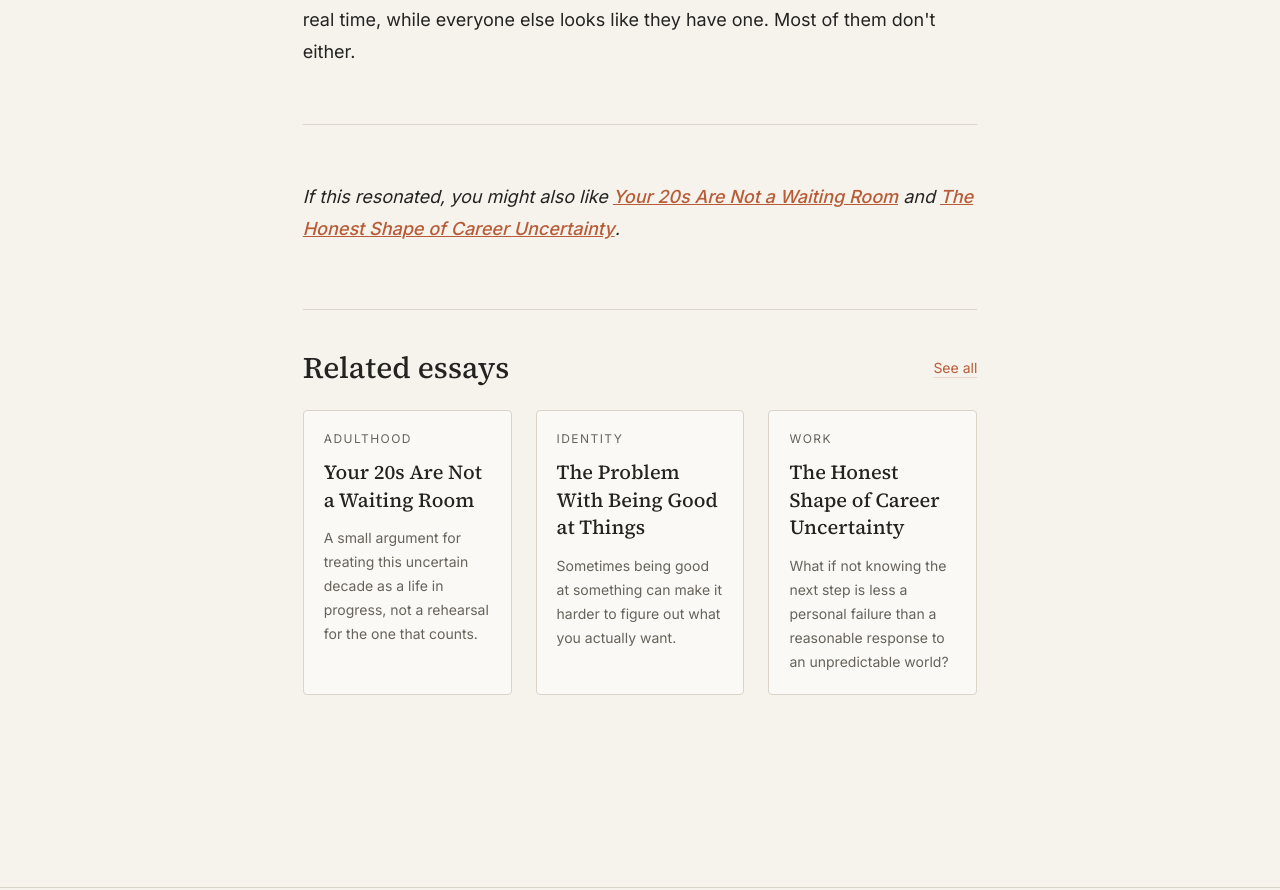
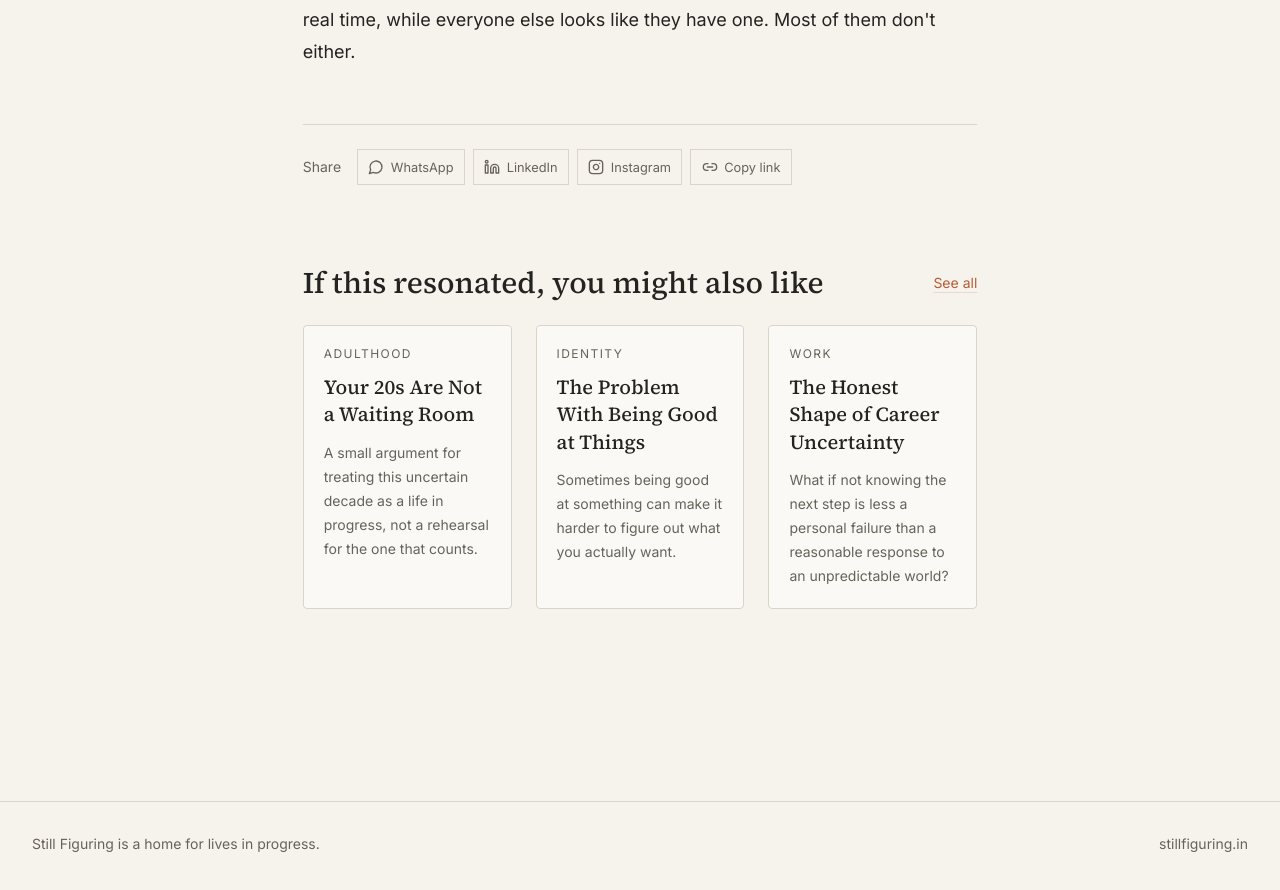
Before and after one commit to mukherjeeananyaa007/stillfiguring.in, a Next.js app: page /articles/quarter-life-crisis in a window 1280 px wide. Shown: the part 3605-4495 px from the top of the page. Built offline with nearby package versions, Linux system fonts and the light colour scheme.

Commit message:
Refine article sharing and related links

```diff
--- a/app/articles/[slug]/page.tsx
+++ b/app/articles/[slug]/page.tsx
@@ -2,6 +2,7 @@ import type { Metadata } from 'next';
 import { notFound } from 'next/navigation';
 import { compileMDX } from 'next-mdx-remote/rsc';
 import { getAllArticles, getArticleBySlug } from '@/lib/articles';
+import { ShareControls } from '@/components/share-controls';
 
 function formatDate(date: string) {
   return new Intl.DateTimeFormat('en', { month: 'long', day: 'numeric', year: 'numeric' }).format(new Date(date));
@@ -82,11 +83,12 @@ export default async function ArticlePage({ params }: { params: { slug: string }
           <img src={article.image} alt={article.imageAlt} className="aspect-[16/9] h-auto w-full object-cover" width={1200} height={675} />
         </figure>
       <article className="article-body prose prose-lg mt-12">{content}</article>
+      <ShareControls title={article.title} url={`https://www.stillfiguring.in/articles/${article.slug}`} />
 
       {relatedArticles.length > 0 && (
-        <aside className="mt-16 border-t border-[rgb(var(--line))] pt-10">
+        <aside className="mt-12 pt-2">
           <div className="mb-6 flex items-center justify-between gap-4">
-            <h2 className="text-2xl sm:text-3xl">Related essays</h2>
+            <h2 className="text-2xl sm:text-3xl">If this resonated, you might also like</h2>
             <a href="/articles" className="text-sm text-accent underline decoration-accent-soft underline-offset-4 hover:decoration-accent">See all</a>
           </div>
 
--- a/app/globals.css
+++ b/app/globals.css
@@ -75,6 +75,25 @@
     text-transform: uppercase;
   }
 
+  .share-button {
+    display: inline-flex;
+    align-items: center;
+    gap: 0.4rem;
+    border: 1px solid rgb(var(--line));
+    padding: 0.45rem 0.65rem;
+    color: rgb(var(--ink-muted));
+    font-size: 0.8rem;
+    transition: border-color 150ms ease, color 150ms ease, background-color 150ms ease;
+  }
+
+  .share-button:hover,
+  .share-button:focus-visible {
+    border-color: rgb(var(--accent));
+    background: rgb(var(--accent-soft));
+    color: rgb(var(--ink));
+    outline: none;
+  }
+
   .prose {
     --tw-prose-body: rgb(var(--ink));
     --tw-prose-headings: rgb(var(--ink));
--- /dev/null
+++ b/components/share-controls.tsx
@@ -0,0 +1,89 @@
+'use client';
+
+import { useState } from 'react';
+import { Instagram, Link2, Linkedin, MessageCircle } from 'lucide-react';
+
+type ShareControlsProps = {
+  title: string;
+  url: string;
+};
+
+function openAppFirst(appUrl: string, webUrl: string) {
+  let appOpened = false;
+  const handleVisibilityChange = () => {
+    appOpened = document.hidden;
+  };
+
+  document.addEventListener('visibilitychange', handleVisibilityChange);
+  window.location.href = appUrl;
+
+  window.setTimeout(() => {
+    document.removeEventListener('visibilitychange', handleVisibilityChange);
+    if (!appOpened) {
+      window.open(webUrl, '_blank', 'noopener,noreferrer');
+    }
+  }, 900);
+}
+
+export function ShareControls({ title, url }: ShareControlsProps) {
+  const [status, setStatus] = useState('');
+  const encodedUrl = encodeURIComponent(url);
+  const encodedText = encodeURIComponent(`${title} ${url}`);
+
+  async function copyLink() {
+    try {
+      await navigator.clipboard.writeText(url);
+      setStatus('Link copied');
+    } catch {
+      setStatus('Copy failed');
+    }
+  }
+
+  async function shareToInstagram() {
+    await copyLink();
+    openAppFirst('instagram://app', 'https://www.instagram.com/');
+  }
+
+  return (
+    <div className="py-6" aria-label="Share this article">
+      <div className="flex flex-wrap items-center gap-2">
+        <span className="mr-2 text-sm text-[rgb(var(--ink-muted))]">Share</span>
+        <button
+          type="button"
+          onClick={() => openAppFirst(`whatsapp://send?text=${encodedText}`, `https://wa.me/?text=${encodedText}`)}
+          className="share-button"
+          aria-label="Share on WhatsApp"
+          title="Share on WhatsApp"
+        >
+          <MessageCircle size={16} aria-hidden="true" />
+          <span>WhatsApp</span>
+        </button>
+        <button
+          type="button"
+          onClick={() => openAppFirst(`linkedin://shareArticle?url=${encodedUrl}`, `https://www.linkedin.com/sharing/share-offsite/?url=${encodedUrl}`)}
+          className="share-button"
+          aria-label="Share on LinkedIn"
+          title="Share on LinkedIn"
+        >
+          <Linkedin size={16} aria-hidden="true" />
+          <span>LinkedIn</span>
+        </button>
+        <button
+          type="button"
+          onClick={shareToInstagram}
+          className="share-button"
+          aria-label="Share on Instagram"
+          title="Share on Instagram"
+        >
+          <Instagram size={16} aria-hidden="true" />
+          <span>Instagram</span>
+        </button>
+        <button type="button" onClick={copyLink} className="share-button" aria-label="Copy article link" title="Copy article link">
+          <Link2 size={16} aria-hidden="true" />
+          <span>Copy link</span>
+        </button>
+        <span className="sr-only" aria-live="polite">{status}</span>
+      </div>
+    </div>
+  );
+}
--- a/content/articles/quarter-life-crisis.mdx
+++ b/content/articles/quarter-life-crisis.mdx
@@ -46,5 +46,3 @@ If you're in the middle of it right now — the vague dread, the sense of being
 It's not a crisis. It's just what it feels like to build a life without a blueprint, in real time, while everyone else looks like they have one. Most of them don't either.
 
 ---
-
-*If this resonated, you might also like [Your 20s Are Not a Waiting Room](https://www.stillfiguring.in/articles/your-20s) and [The Honest Shape of Career Uncertainty](https://www.stillfiguring.in/articles/career-uncertainty).*
```
